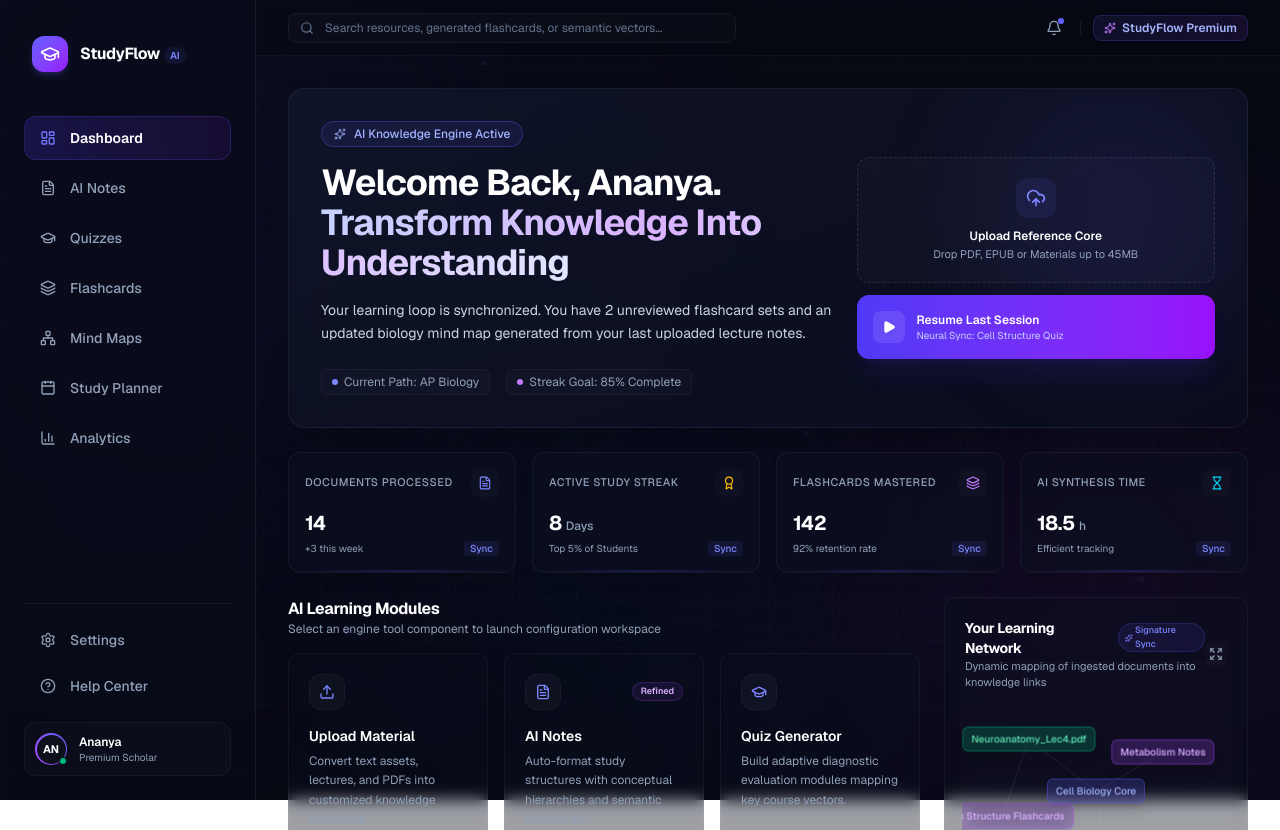
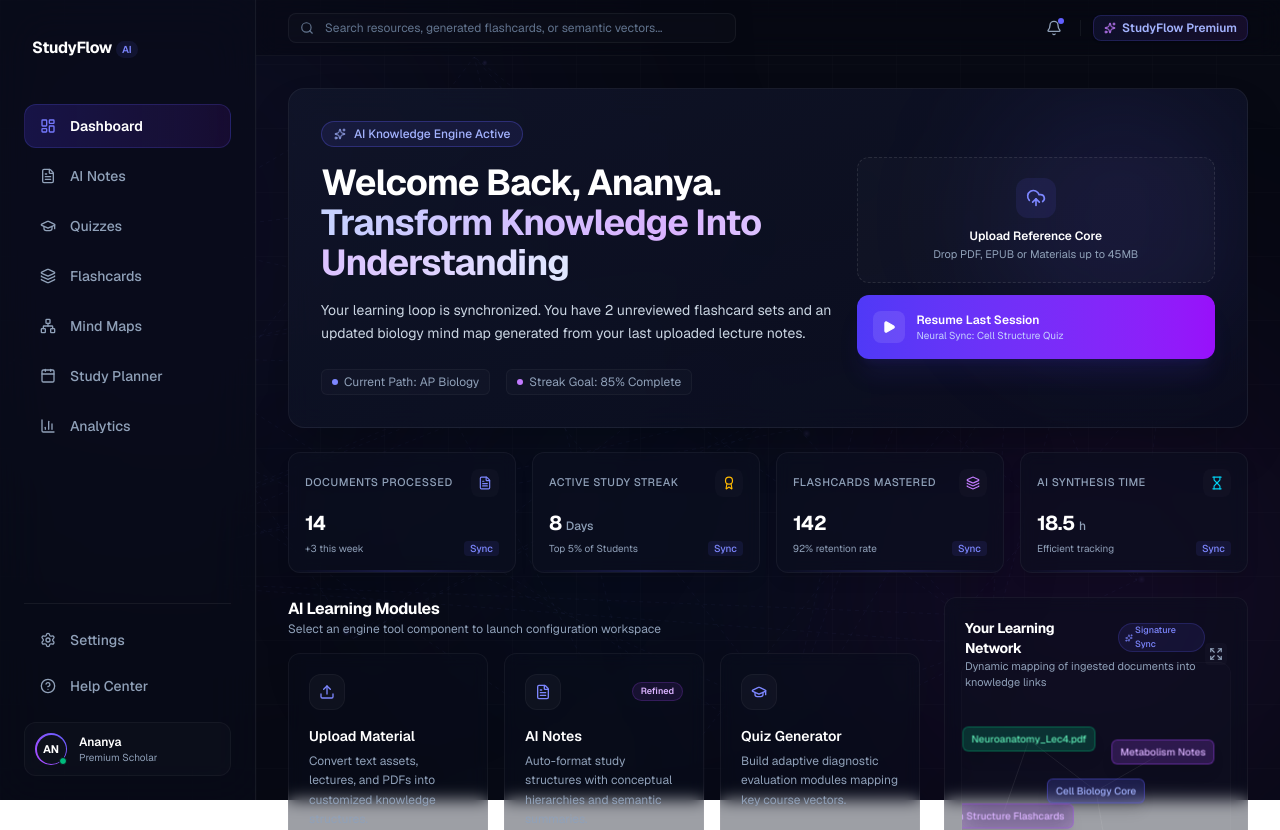
Before and after one commit to Ananya-vit/studyflow-ai, a Next.js app: page /dashboard in a window 1280 px wide. Shown: the top 830 px of the page. Built offline with nearby package versions, Linux system fonts and the light colour scheme.

Commit message:
removed icon

```diff
--- a/components/Sidebar.tsx
+++ b/components/Sidebar.tsx
@@ -29,15 +29,14 @@ export default function Sidebar({ activeTab, setActiveTab }: SidebarProps) {
       <div className="flex h-full flex-col justify-between p-6">
         <div>
           {/* Logo Brand Core */}
-          <div className="flex items-center gap-3 px-2 py-3">
-            <div className="flex h-9 w-9 items-center justify-center rounded-xl bg-gradient-to-br from-indigo-500 to-purple-600 shadow-md shadow-indigo-500/20">
-              <LogoIcon className="h-5 w-5 text-white" />
-            </div>
-            <div>
-              <span className="text-base font-bold tracking-tight text-white">StudyFlow</span>
-              <span className="ml-1 text-[10px] font-semibold text-indigo-400 bg-indigo-500/10 px-1.5 py-0.5 rounded-full">AI</span>
-            </div>
-          </div>
+          <div className="px-2 py-3">
+  <span className="text-base font-bold tracking-tight text-white">
+    StudyFlow
+  </span>
+  <span className="ml-1 text-[10px] font-semibold text-indigo-400 bg-indigo-500/10 px-1.5 py-0.5 rounded-full">
+    AI
+  </span>
+</div>
 
           {/* Navigation Links Layer */}
           <nav className="mt-8 space-y-1.5">
```
